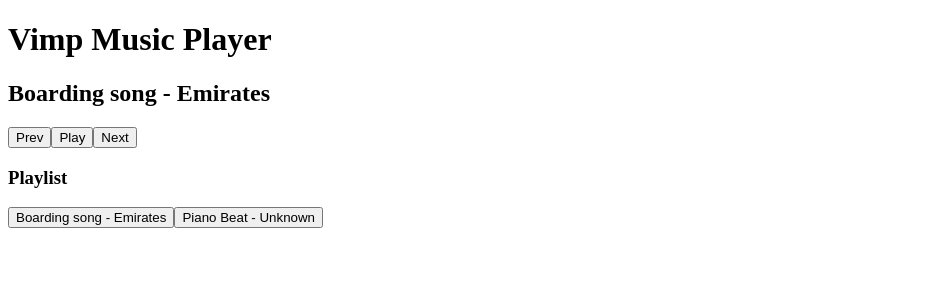
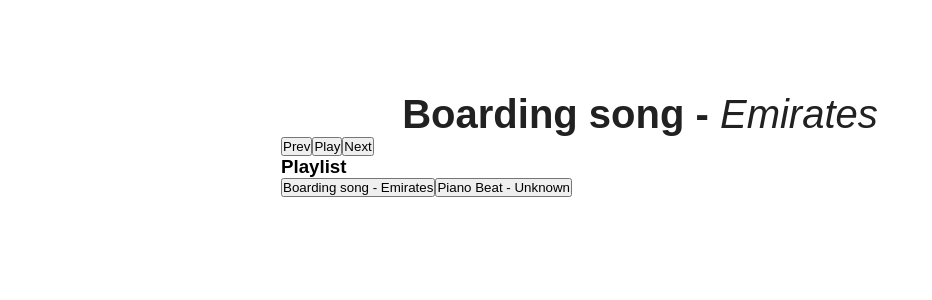
Before and after one commit to looka2/website-project, a Vue app: page / in a window 1280 px wide. Shown: the top 300 px of the page, without its empty margins (0-932 px from the left). Built offline with nearby package versions, Linux system fonts and the light colour scheme.

Commit message:
continued work on music player

```diff
--- a/src/App.vue
+++ b/src/App.vue
@@ -56,6 +56,15 @@
         this.player.src = this.current.src;
       }
       this.player.play();
+      this.player.addEventListener('ended', function () {
+        this.index++;
+        if (this.index > this.songs.length - 1) {
+          this.index = 0;
+        }
+
+        this.current = this.songs[this.index];
+        this.play(this.current);
+      }.bind(this));
       this.isPlaying = true;
     },
     pause () {
@@ -89,5 +98,40 @@
 </script>
 
 <style>
+* {
+  margin: 0;
+  padding: 0;
+  box-sizing: border-box;
+}
+body {
+  font-family: sans-serif;
+}
+header {
+  display: flex;
+  justify-content: center;
+  align-items: center;
+  padding: 15px;
+  backgroud-color: #212121;
+  color: #FFF;
+}
+main {
+  width: 100%;
+  max-width: 768px;
+  margin: 0 auto;
+  padding: 25px;
+
+}
+.song-title {
+  color: #212121;
+  font-size: 40px;
+  font-weight: 700;
+  text-transform: upercase;
+  text-align: center;
+
+}
+.song-title span {
+  font-weight: 400;
+  font-style: italic;
+}
 
 </style>
```
